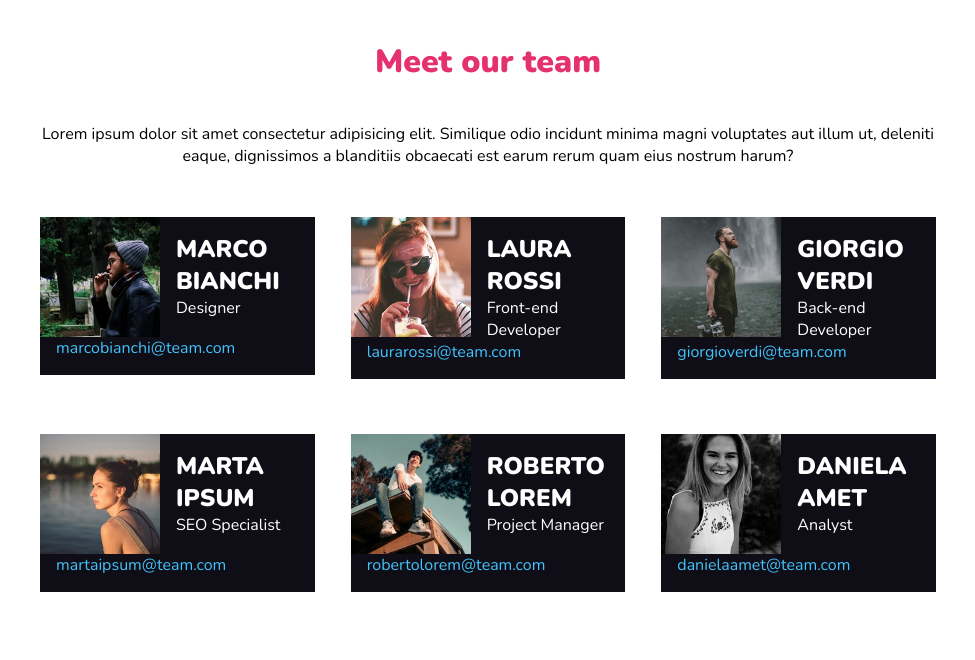
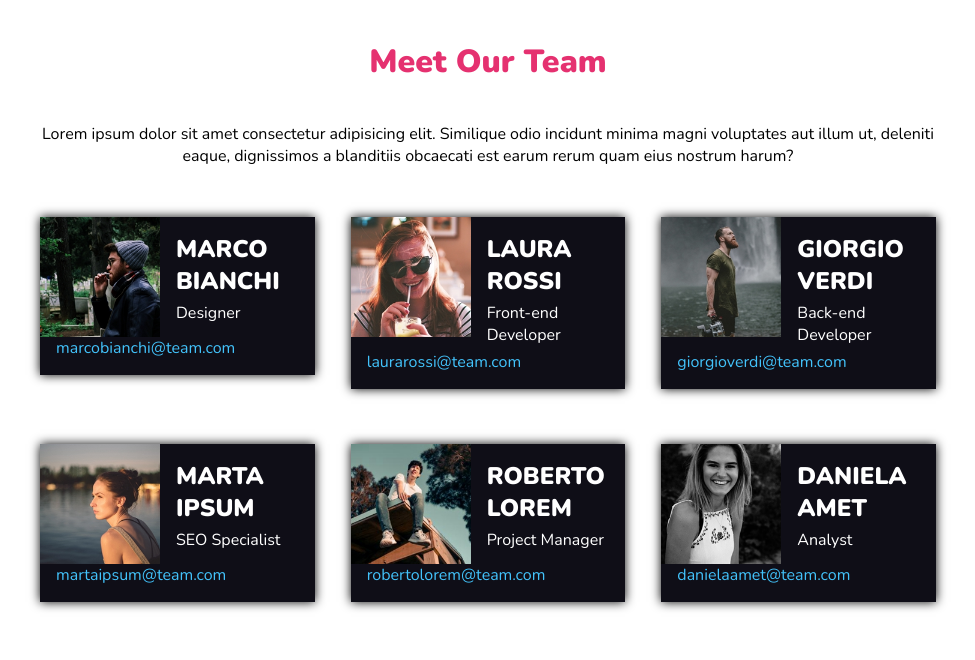
Before and after one commit to FedeViga/html-css-float-cards, a plain HTML site: page index.html in a window 1280 px wide. Shown: the whole page, without its empty margins (152-1127 px from the left). Drawn offline with nearby package versions, Linux system fonts and the light colour scheme.

Commit message:
corretto il titolo e aggiunta ombra alle cards

```diff
--- a/css/style.css
+++ b/css/style.css
@@ -51,6 +51,7 @@ img {
     background-color: #0F0E17;
     color: white;
     margin-bottom: 55px;
+    box-shadow: 0 0 10px rgba(0, 0, 0, 1);
 }
 
 .info {
@@ -61,6 +62,11 @@ img {
 
 h2 {
     font-weight: 900;
+    margin-bottom: 5px;
+}
+
+.occupation {
+    margin-bottom: 5px;
 }
 
 .email {
--- a/index.html
+++ b/index.html
@@ -21,7 +21,7 @@
     <main class="container">
 
         <!-- Titolo -->
-       <h1>Meet our team</h1>
+       <h1>Meet Our Team</h1>
 
        <!-- primo paragrafo -->
        <p>Lorem ipsum dolor sit amet consectetur adipisicing elit. Similique odio incidunt minima magni voluptates aut illum ut, deleniti eaque, dignissimos a blanditiis obcaecati est earum rerum quam eius nostrum harum?</p>
```
